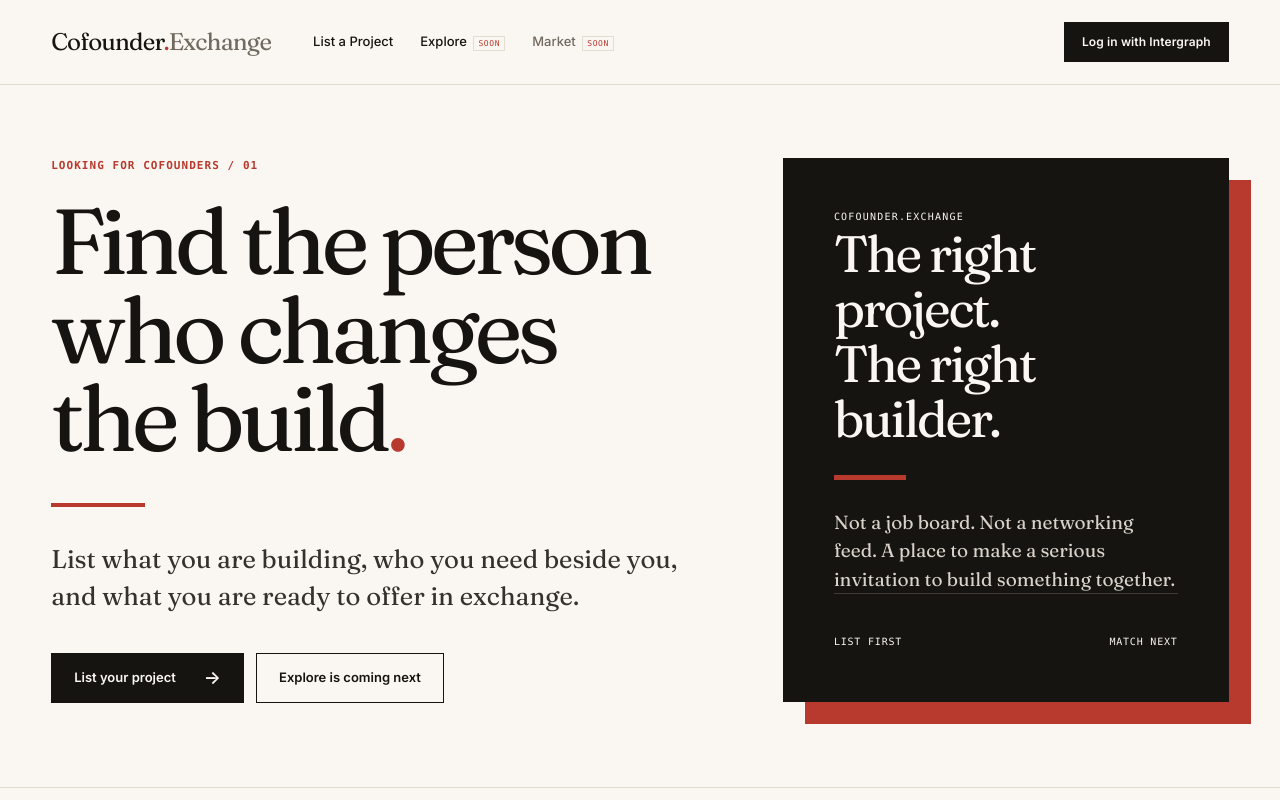
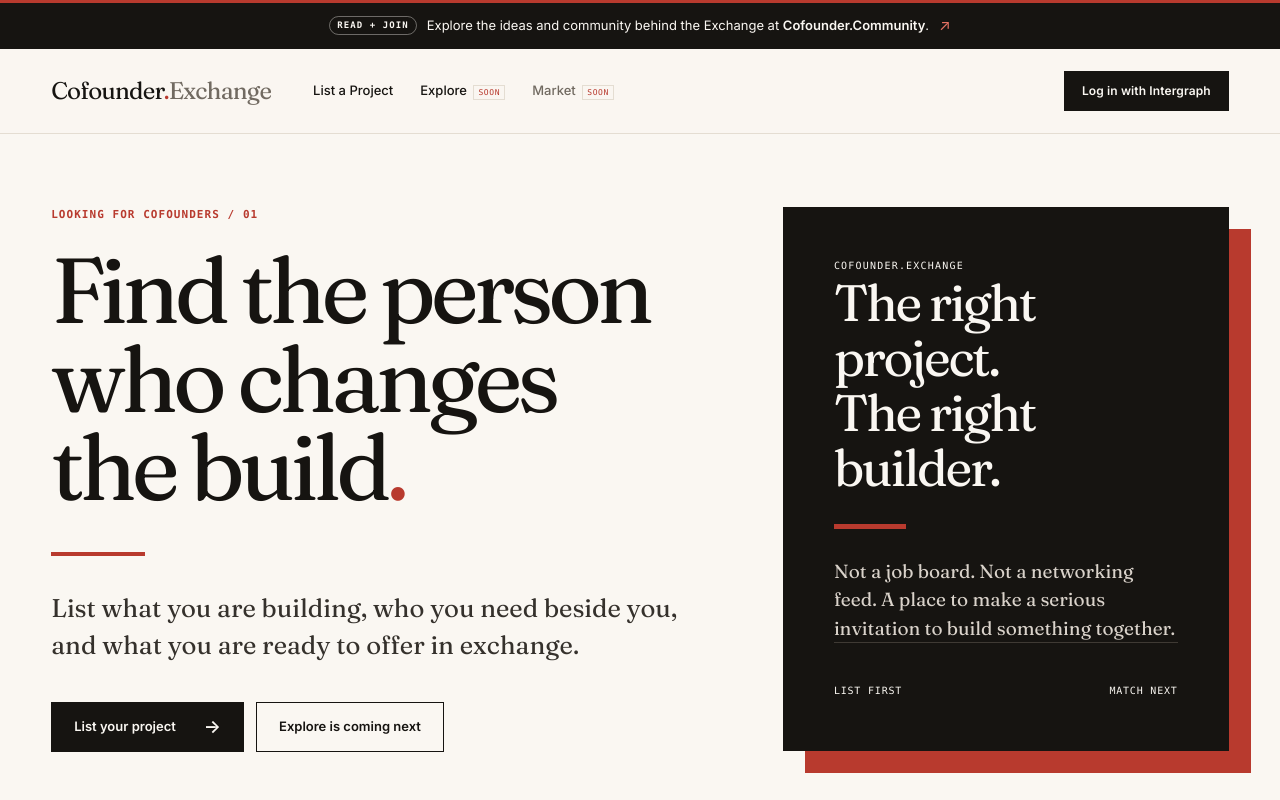
Before and after one commit to amitrathore/cofounder-exchange, a Next.js app: page / in a window 1280 px wide. Shown: the top 800 px of the page. Built offline with nearby package versions, Linux system fonts and the light colour scheme; no server answers.

Commit message:
Link Exchange back to Community

```diff
--- a/app/components.tsx
+++ b/app/components.tsx
@@ -3,6 +3,17 @@ import type { SessionUser } from "./lib/auth";
 
 export function SiteHeader({ user }: { user: SessionUser | null }) {
   return (
+    <>
+      <aside className="community-banner" aria-label="Cofounder Community announcement">
+        <a href="https://cofounder.community">
+          <span className="community-banner-label">Read + join</span>
+          <span>
+            Explore the ideas and community behind the Exchange at{" "}
+            <strong>Cofounder.Community</strong>.
+          </span>
+          <span className="community-banner-arrow" aria-hidden="true">↗</span>
+        </a>
+      </aside>
       <header className="site-header">
         <div className="shell nav-shell">
           <Link href="/" className="wordmark" aria-label="Cofounder Exchange home">
@@ -31,6 +42,7 @@ export function SiteHeader({ user }: { user: SessionUser | null }) {
           )}
         </div>
       </header>
+    </>
   );
 }
 
--- a/app/globals.css
+++ b/app/globals.css
@@ -66,6 +66,55 @@ button {
   padding-right: var(--gutter);
 }
 
+.community-banner {
+  position: relative;
+  z-index: 20;
+  margin: 0;
+  border-top: 3px solid var(--red);
+  background: var(--ink);
+  color: var(--paper);
+}
+
+.community-banner a {
+  min-height: 46px;
+  padding: 9px 24px 10px;
+  display: flex;
+  align-items: center;
+  justify-content: center;
+  gap: 10px;
+  font-size: 13px;
+  line-height: 1.4;
+  text-align: center;
+}
+
+.community-banner a:hover {
+  background: var(--red-deep);
+  color: var(--paper);
+}
+
+.community-banner-label {
+  flex: 0 0 auto;
+  padding: 2px 7px;
+  border: 1px solid color-mix(in srgb, var(--paper) 38%, transparent);
+  border-radius: 999px;
+  font-family: var(--mono);
+  font-size: 9px;
+  font-weight: 700;
+  letter-spacing: 0.12em;
+  text-transform: uppercase;
+}
+
+.community-banner-arrow {
+  flex: 0 0 auto;
+  color: #e67264;
+  font-size: 15px;
+}
+
+.community-banner a:hover .community-banner-arrow {
+  color: var(--paper);
+  transform: translate(2px, -2px);
+}
+
 .site-header {
   border-bottom: 1px solid var(--rule);
   background: color-mix(in srgb, var(--paper) 94%, transparent);
@@ -1414,6 +1463,15 @@ select:focus {
 }
 
 @media (max-width: 680px) {
+  .community-banner a {
+    padding-inline: 16px;
+    font-size: 12px;
+  }
+
+  .community-banner-label {
+    display: none;
+  }
+
   .wordmark {
     font-size: 20px;
   }
```
Also changed, not shown: 1 other file (tests, documents, lock files or other folders). Lines whose indentation alone changed are shown as unchanged.
